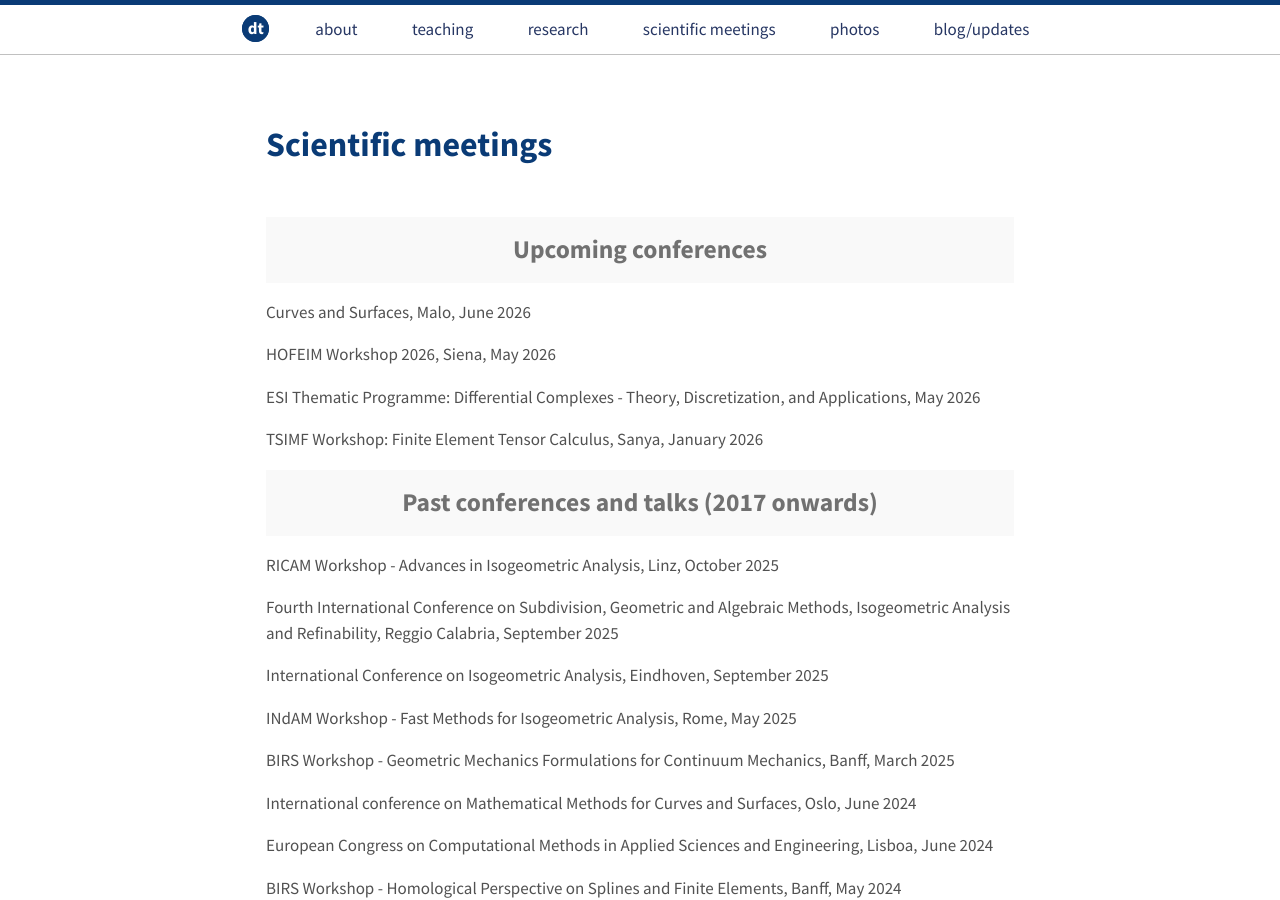
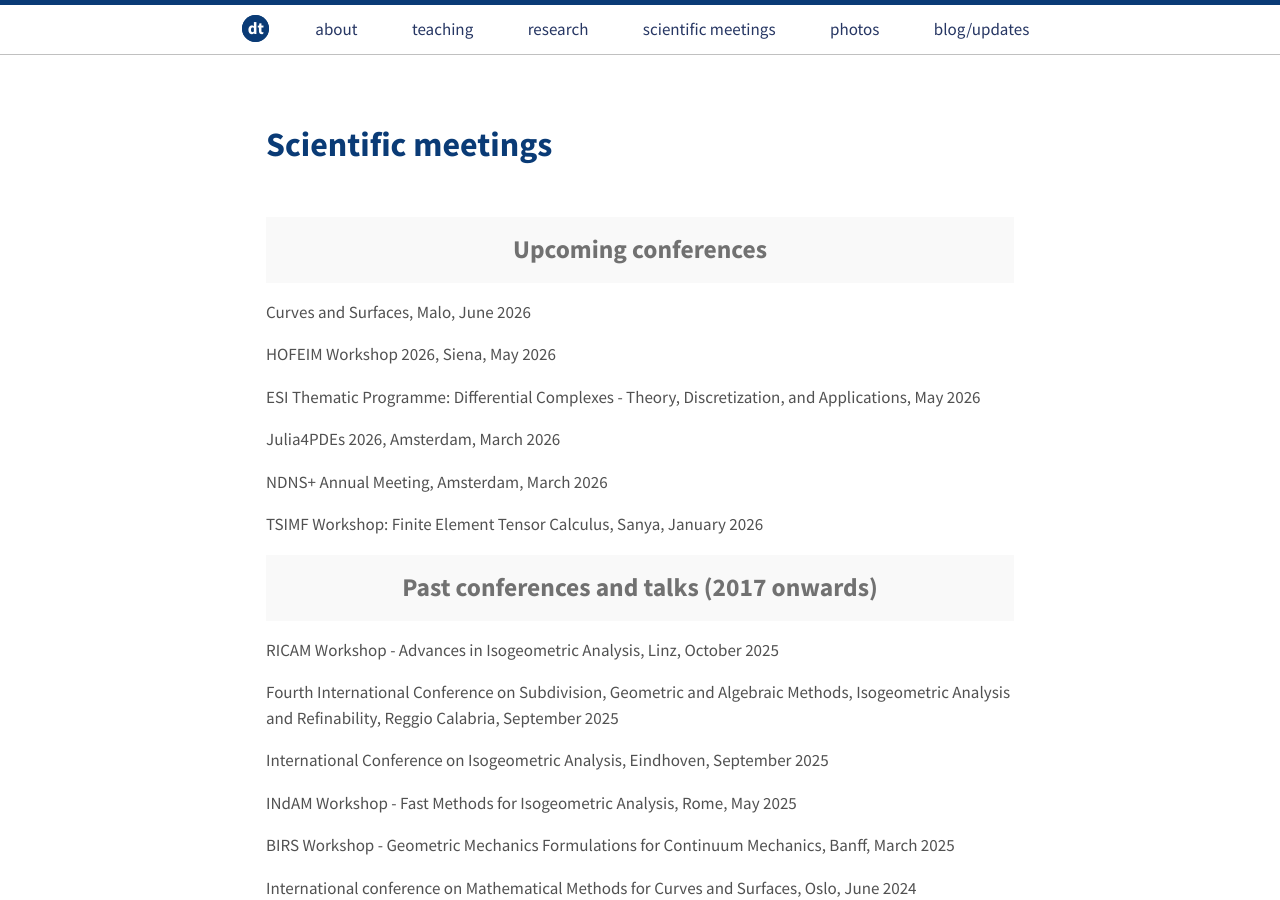
Before and after one commit to dtoshniwal/dtoshniwal.github.io, a Jekyll site: the page built from travel.md, in a window 1280 px wide and 900 px high. Built offline with Jekyll 4.4.1, drawn with Linux system fonts in a browser that asks for light colours.

Commit message:
update conferences

```diff
--- a/travel.md
+++ b/travel.md
@@ -41,6 +41,10 @@ Curves and Surfaces, Malo, June 2026
 HOFEIM Workshop 2026, Siena, May 2026
 
 ESI Thematic Programme: Differential Complexes - Theory, Discretization, and Applications, May 2026
+
+Julia4PDEs 2026, Amsterdam, March 2026
+
+NDNS+ Annual Meeting, Amsterdam, March 2026
 
 TSIMF Workshop: Finite Element Tensor Calculus, Sanya, January 2026
 
```
